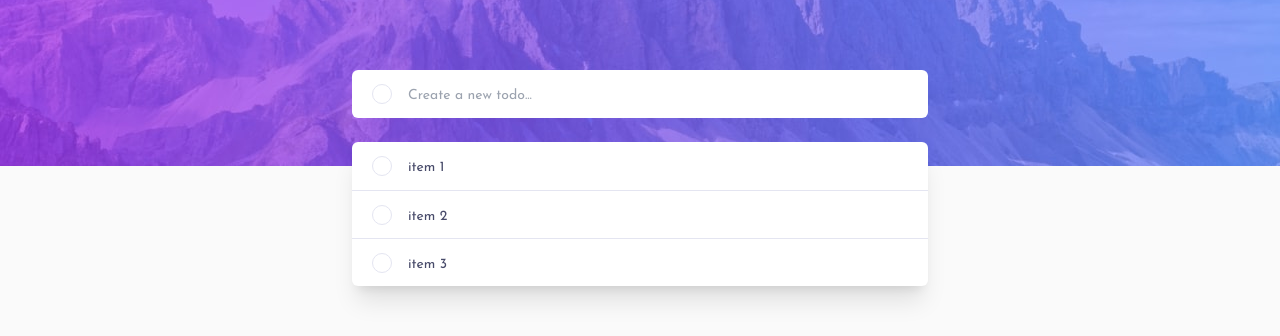
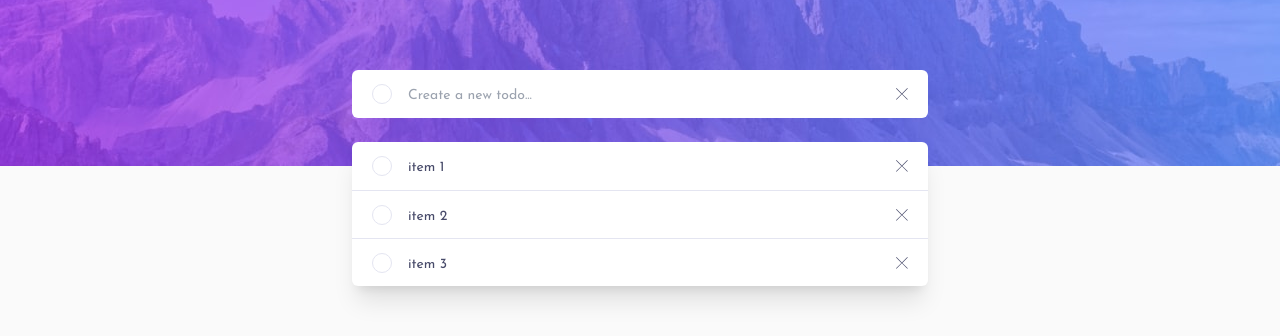
Before and after one commit to danaYatsuta/fm-todo-app, a Vue app: page / in a window 1280 px wide. Shown: the part 134-470 px from the top of the page. Built offline with nearby package versions, Linux system fonts and the light colour scheme.

Commit message:
Add delete button

```diff
--- a/src/components/TodoListForm.vue
+++ b/src/components/TodoListForm.vue
@@ -10,7 +10,7 @@ export default {
 
 <template>
   <AppCard>
-    <TodoListItem :id="0" :checkboxDisabled="true">
+    <TodoListItem :id="0" :isFormItem="true">
       <input type="text" placeholder="Create a new todo..." class="w-full" />
     </TodoListItem>
   </AppCard>
--- a/src/components/TodoListItem.vue
+++ b/src/components/TodoListItem.vue
@@ -1,13 +1,15 @@
 <script>
 import IconCheck from './icons/IconCheck.vue'
+import IconCross from './icons/IconCross.vue'
 
 export default {
   components: {
-    IconCheck
+    IconCheck,
+    IconCross
   },
   props: {
     id: Number,
-    checkboxDisabled: {
+    isFormItem: {
       type: Boolean,
       default: false
     }
@@ -16,14 +18,15 @@ export default {
 </script>
 
 <template>
-  <div class="flex h-12 items-center gap-4 px-5">
+  <div class="flex h-12 items-center justify-between gap-4 px-5">
+    <div class="flex items-center gap-4">
       <label :for="`todo-${id}`" class="flex items-center justify-center">
         <input
           type="checkbox"
           :name="`todo-${id}`"
-        :disabled="checkboxDisabled"
+          :disabled="isFormItem"
           class="peer aspect-square w-5 appearance-none rounded-full border border-very-light-grayish-blue from-check-bg-from to-check-bg-to checked:bg-gradient-to-br"
-        :class="{ 'cursor-pointer': !checkboxDisabled }"
+          :class="{ 'cursor-pointer': !isFormItem }"
         />
         <IconCheck class="pointer-events-none absolute hidden w-2 peer-checked:block" />
       </label>
@@ -32,4 +35,7 @@ export default {
         <slot></slot>
       </div>
     </div>
+
+    <button aria-label="Delete item" class="w-3"><IconCross /></button>
+  </div>
 </template>
--- /dev/null
+++ b/src/components/icons/IconCross.vue
@@ -0,0 +1,9 @@
+<template>
+  <svg xmlns="http://www.w3.org/2000/svg" viewBox="0 0 18 18">
+    <path
+      fill="#494C6B"
+      fill-rule="evenodd"
+      d="M16.97 0l.708.707L9.546 8.84l8.132 8.132-.707.707-8.132-8.132-8.132 8.132L0 16.97l8.132-8.132L0 .707.707 0 8.84 8.132 16.971 0z"
+    />
+  </svg>
+</template>
```
Also changed, not shown: src/assets/images/icon-check.svg (deleted), src/assets/images/icon-cross.svg (deleted). Lines whose indentation alone changed are shown as unchanged.
